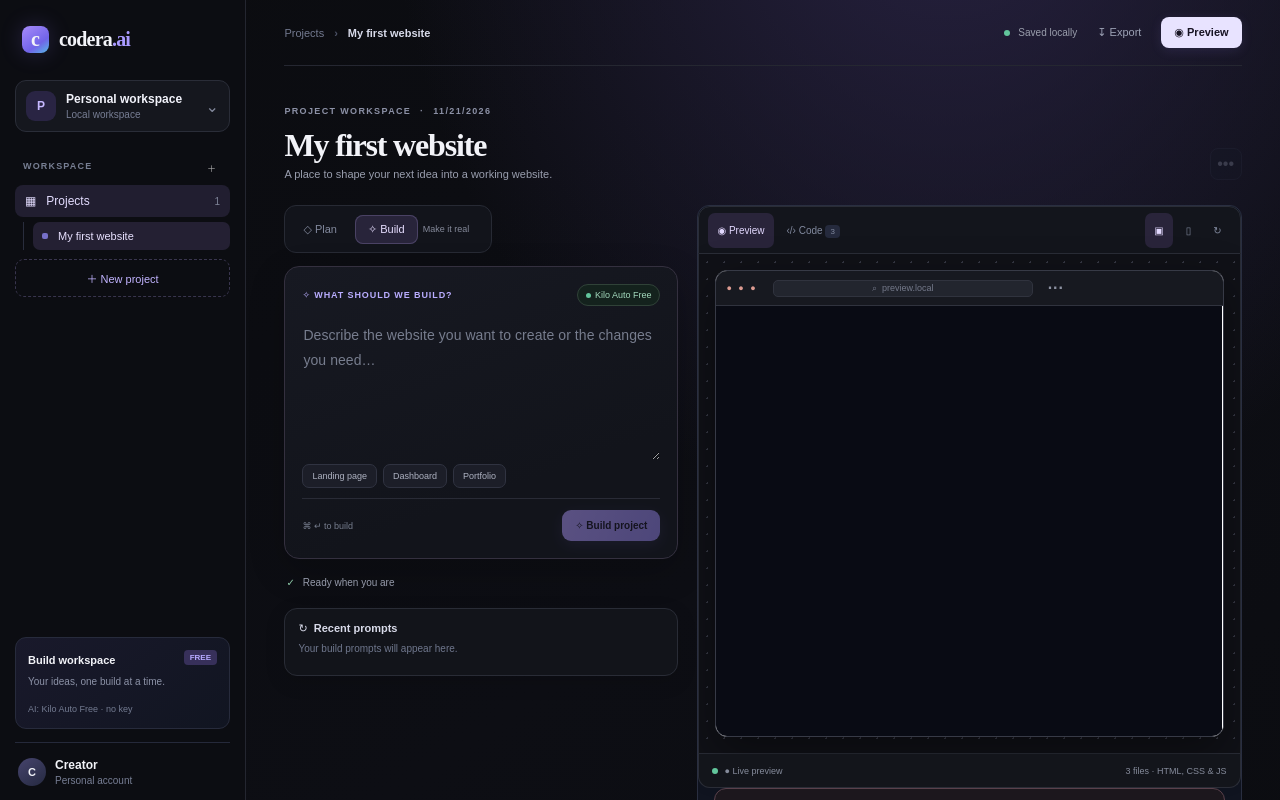
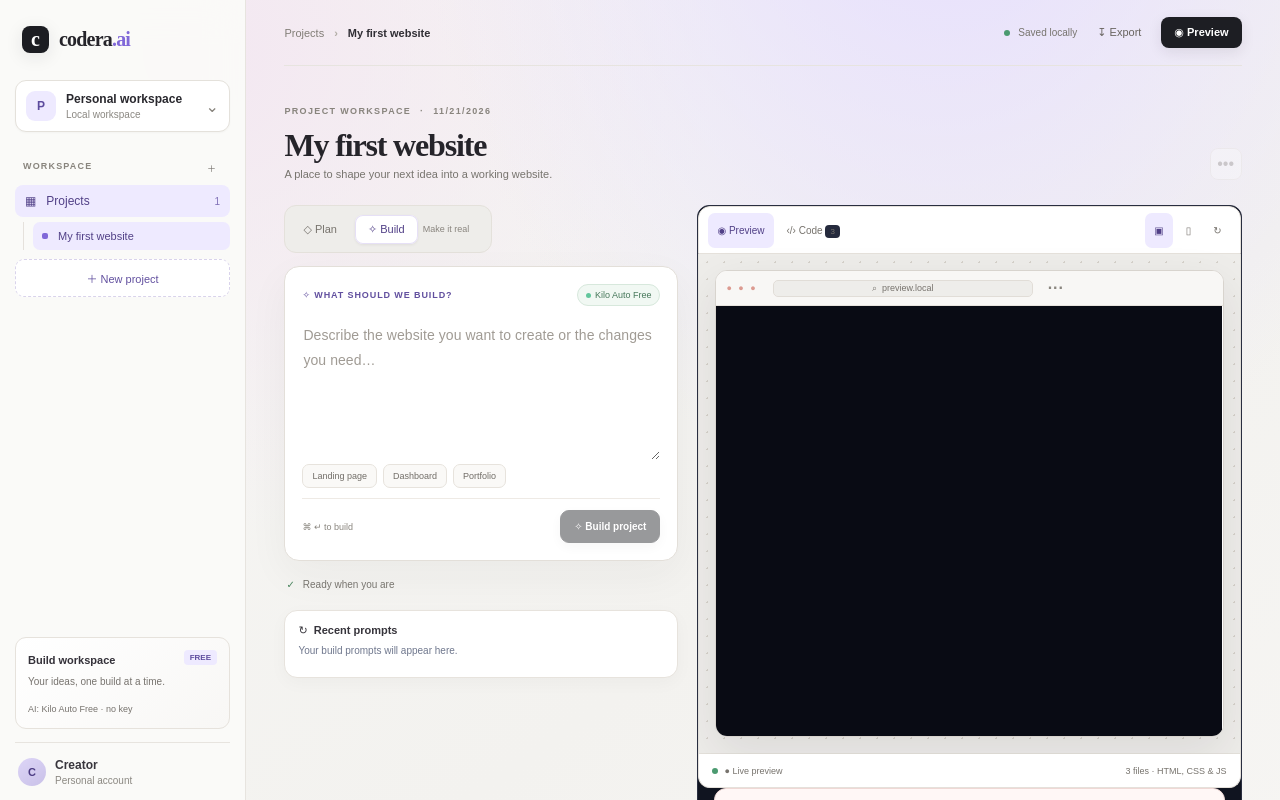
Before and after one commit to coder6573-eng/Codera-Ai, a React (Vite) app: page / in a window 1280 px wide. Shown: the top 800 px of the page. Built offline with nearby package versions, Linux system fonts and the light colour scheme.

Commit message:
style: align Codera workspace with Floot-inspired light design

```diff
--- a/src/styles.css
+++ b/src/styles.css
@@ -51,3 +51,86 @@ button:focus-visible,input:focus-visible,textarea:focus-visible{outline:2px soli
 @media(max-width:1050px){.workspace-grid{grid-template-columns:minmax(280px,.9fr) minmax(0,1.1fr);gap:13px}.main{padding-left:20px;padding-right:20px}.preview-stage{padding:10px}}
 @media(max-width:800px){.workspace-grid{grid-template-columns:1fr}.right-column{grid-row:1}.preview-stage{min-height:360px}.browser,.browser iframe{min-height:350px}.project-heading{padding-top:25px}.main{margin-left:0;max-width:100%;padding-left:16px;padding-right:16px}.sidebar{box-shadow:20px 0 50px #0008}.topbar{height:58px}}
 @media(max-width:520px){.main{padding-left:11px;padding-right:11px}.top-actions{gap:5px}.saved{font-size:9px}.export{font-size:10px;padding:7px}.preview-top{font-size:10px;padding:8px}.project-heading{padding:21px 0 17px}.project-heading h1{font-size:24px}.workspace-grid{gap:11px}.prompt-card{padding:13px}.prompt-card textarea{min-height:120px}.preview-stage{padding:7px;min-height:310px}.browser,.browser iframe{min-height:300px}.preview-bar{padding:5px}.mode-switch small{font-size:9px}}
+
+
+/* Floot-inspired light studio theme */
+:root{color-scheme:light;--studio-bg:#f5f5f3;--studio-panel:#fff;--studio-panel-2:#faf9f7;--studio-line:#e7e4df;--studio-muted:#77746e;--studio-accent:#765bd2;--studio-cyan:#5d9dc0}
+body{background:var(--studio-bg);color:#242329}
+.shell{background:radial-gradient(ellipse at 74% -18%,#e5ddff 0,transparent 40%),radial-gradient(ellipse at 15% 5%,#f3e7f1 0,transparent 34%),linear-gradient(145deg,#f7f7f5,#f3f2ef 58%,#f7f6f4)}
+.sidebar{background:rgba(250,250,248,.96);border-right-color:#e7e4df;box-shadow:none}
+.brand-icon{background:#1c1d22;color:#fff;box-shadow:0 4px 18px #25212d18}
+.brand>b{color:#25242a}.brand>b span{color:#8068d8}
+.workspace-switch{background:#fff;border-color:#e4e1db;color:#29282e;box-shadow:0 1px 2px #1b172008}
+.workspace-switch:hover{background:#fff;border-color:#c9c1e8}
+.workspace-avatar{background:#eeeaff;color:#5c4b9d}
+.workspace-switch small,.profile small{color:#8b8882}
+.chevron{color:#85817a}
+.workspace-menu{background:#fff;border-color:#e5e1dc;box-shadow:0 16px 40px #27212b18}
+.workspace-menu button{color:#45434a}.workspace-menu button:hover{background:#f3f0ff;color:#514087}
+.side-label{color:#89857e}.side-label button,.mobile-close{color:#77736d}
+.nav-active{background:#eeeaff;color:#514087}.nav-active small{color:#8172b8}
+.project-list{border-left-color:#e5e1dc}.project-list button{color:#6d6a65}
+.project-list button:hover{background:#f0eeea;color:#28262c}
+.project-list button.selected{background:#eeeaff;color:#514087}.project-list i{background:#8068d8}
+.new-project{border-color:#d9d3eb;color:#62509f;background:#fff}
+.new-project:hover{background:#f7f5ff;border-color:#bfb2e8}
+.plan-note{border-color:#e6e2dc;background:linear-gradient(140deg,#fff,#f8f7f5)}
+.plan-note b{color:#343139}.plan-note b span{color:#5d4b9e;background:#eeeaff}
+.plan-note p,.plan-note small{color:#77736e}
+.profile{border-top-color:#e7e4df}.profile>span{background:linear-gradient(145deg,#ddd5f7,#c9c1e8);color:#4b3b83}
+.profile b{color:#38363d}
+.main{color:#29282e}.topbar{border-bottom-color:#e7e4df}
+.crumbs{color:#817d76}.crumbs b{color:#b2ada5}.crumbs strong{color:#302e34}
+.saved{color:#77746e}.saved i,.preview-foot span:first-child:before{background:#4b9a70}
+.export{color:#68645f}.export:hover{color:#4e3d88}
+.preview-top{background:#1d1e23;color:#fff;box-shadow:0 4px 14px #29242e18}
+.preview-top:hover{filter:brightness(1.12)}
+.project-heading small{color:#88847d}.project-heading h1{color:#25242a}.project-heading p{color:#77746e}
+.more{background:#fff;border-color:#e5e1db;color:#77736d}.more:hover{border-color:#c8bfe7;color:#5a478f}
+.workspace-grid{align-items:start}
+.mode-switch{background:#eeedea;border-color:#e4e1db}
+.mode-switch button{color:#77736d}
+.mode-switch button.active{background:#fff;color:#514087;box-shadow:0 1px 3px #28222c12,inset 0 0 0 1px #e6e0f6}
+.mode-switch small{color:#89857e}
+.prompt-card{background:#fff;border:1px solid #e3dfd9;border-radius:15px;box-shadow:0 14px 42px #29222e0c}
+.prompt-card:focus-within{border-color:#b8a9e7;box-shadow:0 16px 46px #3f365a12,0 0 0 3px #8d78dc18}
+.prompt-head{color:#5b4b91}.prompt-head b{color:#62509f}
+.prompt-head span{border-color:#d7e8dc;background:#f1f8f3;color:#47785b}
+.prompt-card textarea{color:#29272e}.prompt-card textarea::placeholder{color:#a09b94}
+.suggestions button{background:#faf9f7;border-color:#e7e3dd;color:#716d67}
+.suggestions button:hover{background:#f2efff;border-color:#d5cbed;color:#514087}
+.prompt-foot{border-top-color:#eeeae5}.prompt-foot small{color:#89857e}
+.primary{background:#1d1e23;color:#fff;border:1px solid #1d1e23;box-shadow:0 4px 14px #27222d16}
+.primary:hover:not(:disabled){background:#383142;color:#fff;box-shadow:0 7px 20px #51408724}
+.status{color:#77746e}.status>span{color:#47835c}
+.info-card{background:#fff;border-color:#e7e3dd;box-shadow:0 5px 18px #29222e08}
+.card-title{color:#36343b}.plan-step{border-top-color:#eeeae5}
+.plan-step em{color:#715bb9}.plan-step span{color:#68645f}.plan-step>b{color:#4b9368}
+.history button{border-top-color:#eeeae5;color:#6f6b65}.history button:hover{color:#514087}
+.error{background:#fff6f5;border-color:#efd6d2;color:#8d4943}.error button{color:#8d4943}
+.preview-bar{background:#fff;border-color:#e5e1db}.preview-bar button{color:#77736d}
+.preview-bar button.active{background:#eeeaff;color:#514087}
+.preview-stage{background-color:#eeedea;background-image:radial-gradient(#d5d1ca 1px,transparent 1px);border-color:#e4e1db}
+.browser{border-color:#d8d4ce;box-shadow:0 16px 45px #29222e18}
+.browser-top{background:#f8f7f5;border-bottom-color:#e7e3dd;color:#8a867f}
+.browser-top label{background:#eeedea;border-color:#e1ddd7;color:#77736d}
+.browser iframe{background:#fff}
+.preview-foot{background:#fff;border-color:#e5e1db;color:#77736d}
+.code-panel{background:#fff;border-color:#e5e1db}.code-panel nav{border-right-color:#e9e5df}
+.code-panel nav button{color:#77736d}.code-panel nav button.active{background:#eeeaff;color:#514087}
+.editor{background:#fff}.editor header{background:#f8f7f5;color:#514e55;border-bottom-color:#e9e5df}
+.editor textarea{background:#fff;color:#29272e}
+.page-foot{color:#8b877f;border-top-color:#e7e4df}
+.runtime-panel{background:#fff7f6;border-color:#efd8d5;color:#6e3937}
+.runtime-panel small{color:#8d5c59}.runtime-panel ul{color:#784744}
+.runtime-panel .primary{background:#1d1e23;color:#fff}
+.test-pass-list span{background:#f0f8f2;border-color:#d7eadc;color:#47785b}
+.empty>div{background:#eeeaff;color:#6653a7}.empty h1{color:#29272e}.empty p{color:#77736d}
+.modal-backdrop{background:#24212a55}
+.modal{background:#fff;border-color:#e5e1db;box-shadow:0 22px 70px #211c2a30}
+.modal h2{color:#29272e}.modal p,.modal label{color:#77736d}
+.modal input{background:#fff;border-color:#e1ddd7;color:#29272e}
+.modal input:focus{outline:2px solid #8e7cdb33;border-color:#9b89d8}
+button:focus-visible,input:focus-visible,textarea:focus-visible{outline:2px solid #8b75d7;outline-offset:2px}
+@media(max-width:800px){.sidebar{box-shadow:18px 0 45px #211c2a1c}.preview-stage{background-color:#eeedea}}
+@media(max-width:520px){.prompt-card{border-radius:13px}.preview-top{box-shadow:none}}
```
